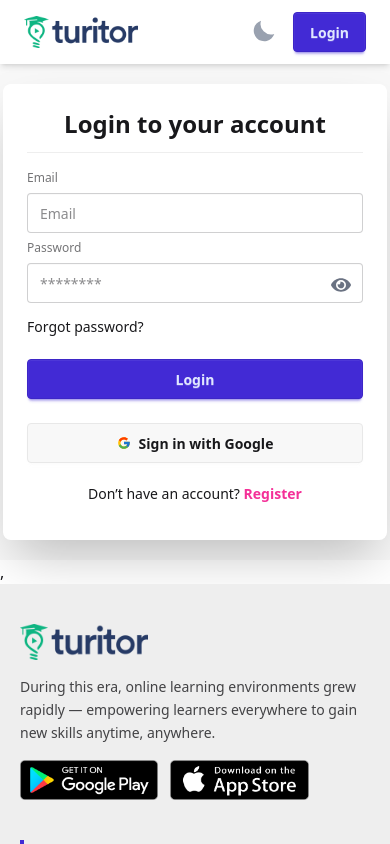
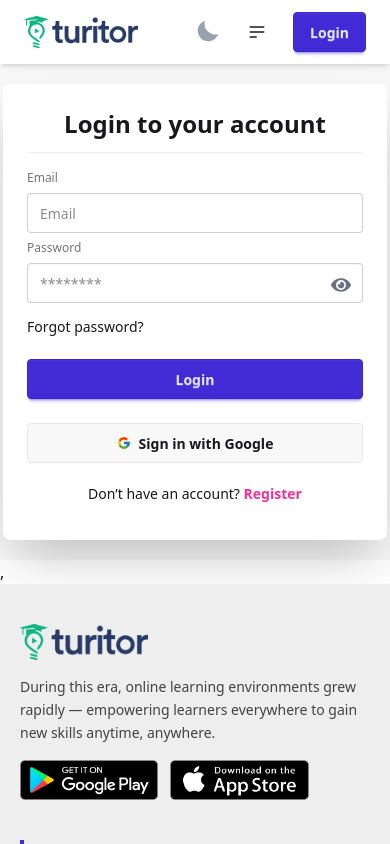
Before and after one commit to jakiulhasan/Online-Learning-Platform, a React (Vite) app: page /auth/login in a window 390 px wide. Shown: the top 844 px of the page. Built offline with nearby package versions, Linux system fonts and the light colour scheme; no server answers; what react-head would draw is missing.

Commit message:
hosting related changes

```diff
--- a/src/components/Navbar.jsx
+++ b/src/components/Navbar.jsx
@@ -59,6 +59,52 @@
 
         <div className="flex items-center gap-4 ml-4">
           <ThemeToggle></ThemeToggle>
+
+          <div className="navbar-start md:hidden">
+            <div className="dropdown">
+              <div
+                tabIndex={0}
+                role="button"
+                className="btn btn-ghost btn-circle"
+              >
+                <svg
+                  xmlns="http://www.w3.org/2000/svg"
+                  className="h-5 w-5"
+                  fill="none"
+                  viewBox="0 0 24 24"
+                  stroke="currentColor"
+                >
+                  {" "}
+                  <path
+                    strokeLinecap="round"
+                    strokeLinejoin="round"
+                    strokeWidth="2"
+                    d="M4 6h16M4 12h16M4 18h7"
+                  />{" "}
+                </svg>
+              </div>
+              <ul
+                tabIndex="-1"
+                className="menu menu-sm dropdown-content bg-base-100 rounded-box z-1 mt-3 w-52 p-2 shadow"
+              >
+                <NavLink to="/" className="hover:text-primary cursor-pointer">
+                  HOME
+                </NavLink>
+                <NavLink
+                  to="/courses"
+                  className="hover:text-primary cursor-pointer"
+                >
+                  COURSES
+                </NavLink>
+                <NavLink
+                  to="/dashboard"
+                  className="hover:text-primary cursor-pointer"
+                >
+                  DASHBOARD
+                </NavLink>
+              </ul>
+            </div>
+          </div>
 
           {user ? (
             <div className="dropdown dropdown-hover dropdown-end">
@@ -128,12 +174,6 @@
               Login
             </Link>
           )}
-
-          {/* {user && (
-            <button className="btn btn-primary" onClick={signOut}>
-              <a>Log Out</a>
-            </button>
-          )} */}
         </div>
       </nav>
     </nav>
--- a/src/context/Axios.js
+++ b/src/context/Axios.js
@@ -1,7 +1,7 @@
 import axios from "axios";
 
 const axiosInstance = axios.create({
-  baseURL: "http://localhost:3000",
+  baseURL: "https://online-learning-server-three.vercel.app",
   headers: {
     "Content-Type": "application/json",
   },
--- a/src/layout/HomeLayout.jsx
+++ b/src/layout/HomeLayout.jsx
@@ -8,7 +8,8 @@
 const HomeLayout = () => {
   return (
     <div className="p-5">
-      <Title>Home | TURITOR</Title>;<Banner></Banner>
+      <Title>Home | TURITOR</Title>
+      <Banner></Banner>
       <PopularCourses></PopularCourses>
       <TopInstructor></TopInstructor>
       <AboutSection></AboutSection>
```
